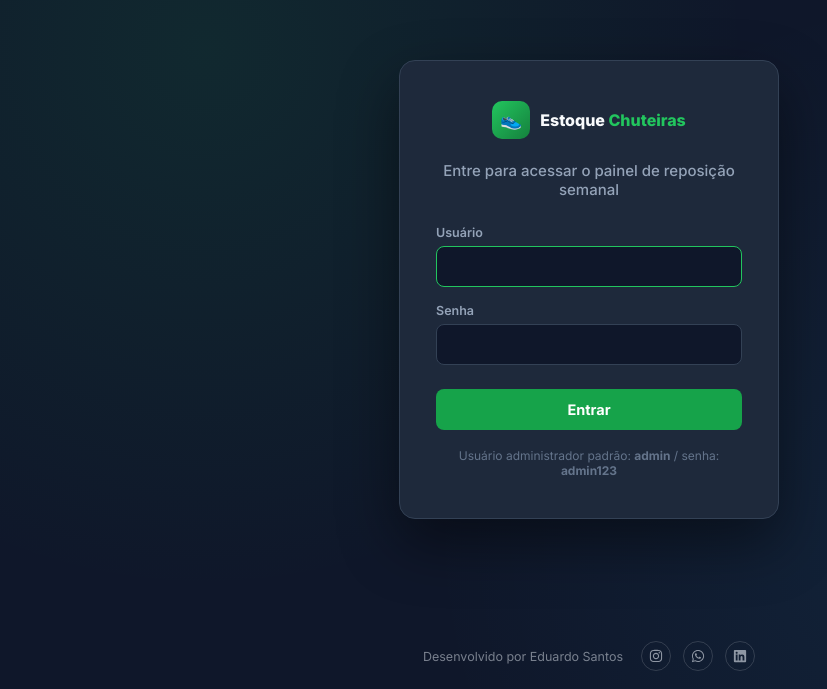
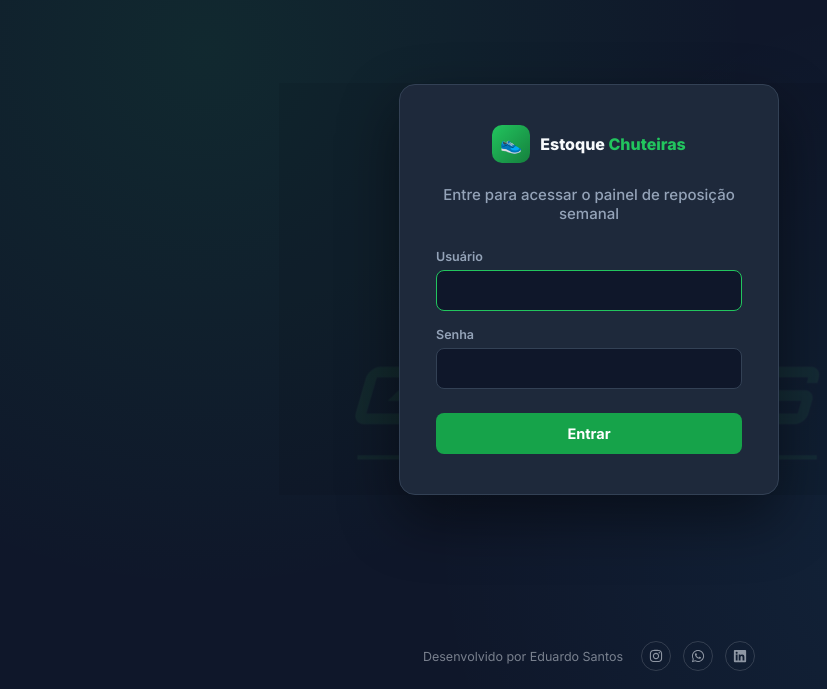
Before and after one commit to EduSantos20/estoque-frontend, a React (Vite) app: page /login in a window 1280 px wide. Shown: the part 111-800 px from the top of the page, without its empty margins (51-878 px from the left). Built offline with nearby package versions, Linux system fonts and the light colour scheme.

Commit message:
feat: imagem de fundo

```diff
--- a/src/pages/Login.jsx
+++ b/src/pages/Login.jsx
@@ -27,6 +27,7 @@ export default function Login() {
 
   return (
     <div className="login-page">
+      <div className="login-marca-dagua" />
       <div className="login-card">
         <div className="login-marca">
           <div className="login-marca-icone">👟</div>
@@ -62,10 +63,6 @@ export default function Login() {
             {carregando ? 'Entrando...' : 'Entrar'}
           </button>
         </form>
-
-        <div className="login-dica">
-          Usuário administrador padrão: <strong>admin</strong> / senha: <strong>admin123</strong>
-        </div>
       </div>
 
       <div className="login-footer">
--- a/src/styles/global.css
+++ b/src/styles/global.css
@@ -263,13 +263,30 @@ input, select {
   display: flex;
   align-items: center;
   justify-content: center;
+  position: relative;
+  overflow: hidden;
   background:
     radial-gradient(circle at 20% 20%, rgba(34,197,94,0.10), transparent 45%),
     radial-gradient(circle at 80% 80%, rgba(56,189,248,0.08), transparent 45%),
     var(--dark);
 }
 
+.login-marca-dagua {
+  position: absolute;
+  inset: 0;
+  background-image: url('/logo-marca-dagua.png');
+  background-repeat: no-repeat;
+  background-position: center;
+  background-size: 620px;
+  opacity: 0.06;
+  filter: grayscale(0.4);
+  pointer-events: none;
+  z-index: 0;
+}
+
 .login-card {
+  position: relative;
+  z-index: 1;
   background: var(--card);
   border: 1px solid var(--border);
   width: 380px;
@@ -1119,6 +1136,7 @@ input, select {
   left: 0;
   right: 0;
   padding: 18px;
+  z-index: 2;
 }
 
 .login-footer .app-footer {
```
Also changed, not shown: public/logo-marca-dagua.png (added).
